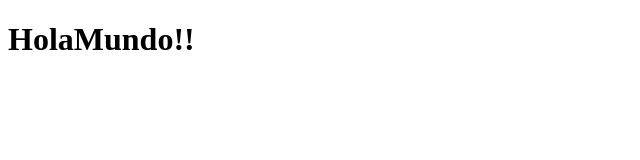
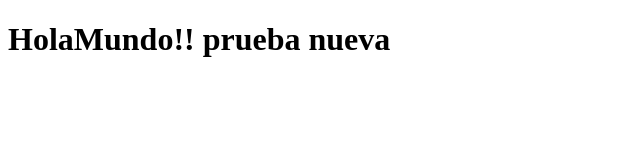
Before and after one commit to JaimeYague/Primero_del_curso, a plain HTML site: page index.html in a window 1280 px wide. Shown: the whole page, without its empty margins (0-640 px from the left). Drawn offline with Linux system fonts and the light colour scheme.

Commit message:
he cambiado el titulo

```diff
--- a/index.html
+++ b/index.html
@@ -6,6 +6,6 @@
     <title>Document</title>
 </head>
 <body>
-    <h1>HolaMundo!!</h1>
+    <h1>HolaMundo!! prueba nueva</h1>
 </body>
 </html>
```
